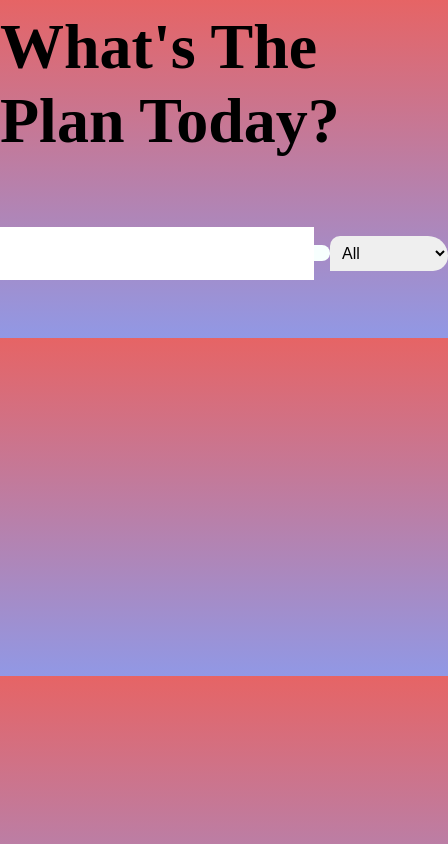
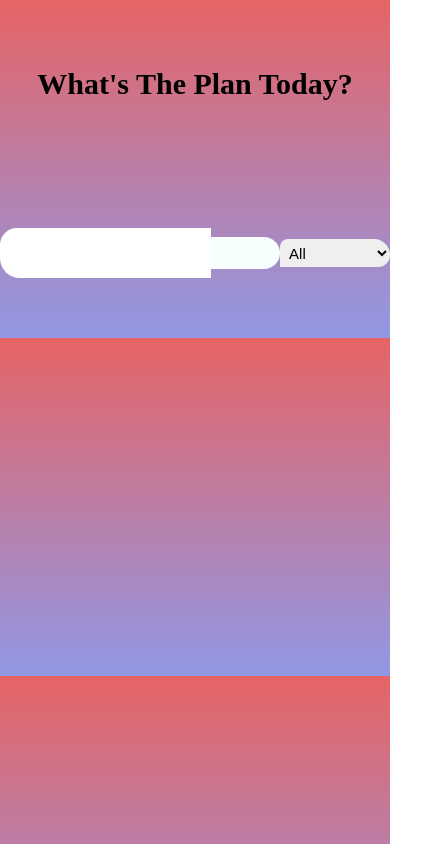
Before and after one commit to Bfatima25/todolist-Bushra-Fatima, a React (Create React App) app: page / in a window 390 px wide. Shown: the whole page, 448 px wide, since content can reach past the window. Built offline with nearby package versions, Linux system fonts and the light colour scheme; the HTML template or start-up script is replaced by a standard one.

Commit message:
added some media queries in App.css and styled the page a bit

```diff
--- a/src/App.css
+++ b/src/App.css
@@ -100,3 +100,35 @@ form button:hover {
 .DoList-item {
   padding: 0rem 0.5rem;
 }
+
+/* MEDIA QUERIES */
+@media (max-width: 320px) {
+  header {
+    font-size: 20px; }
+  form input,
+  form button {
+      padding: 1rem;
+      font-size: 1rem;
+      border: none;
+      width: 50vh;
+  }
+}
+@media (max-width: 768px) {
+  header {
+    font-size: 15px; }
+  form input,
+  form button {
+      padding: 1rem;
+      font-size: 1rem;
+      border: none;
+      width: 29vh;
+  }
+  form button {
+    width: 9vh;
+  }
+  .filter-dolist {
+    padding: 0.3rem;
+    font-size: 15px;
+    width: 13vh;
+  }
+}
```
